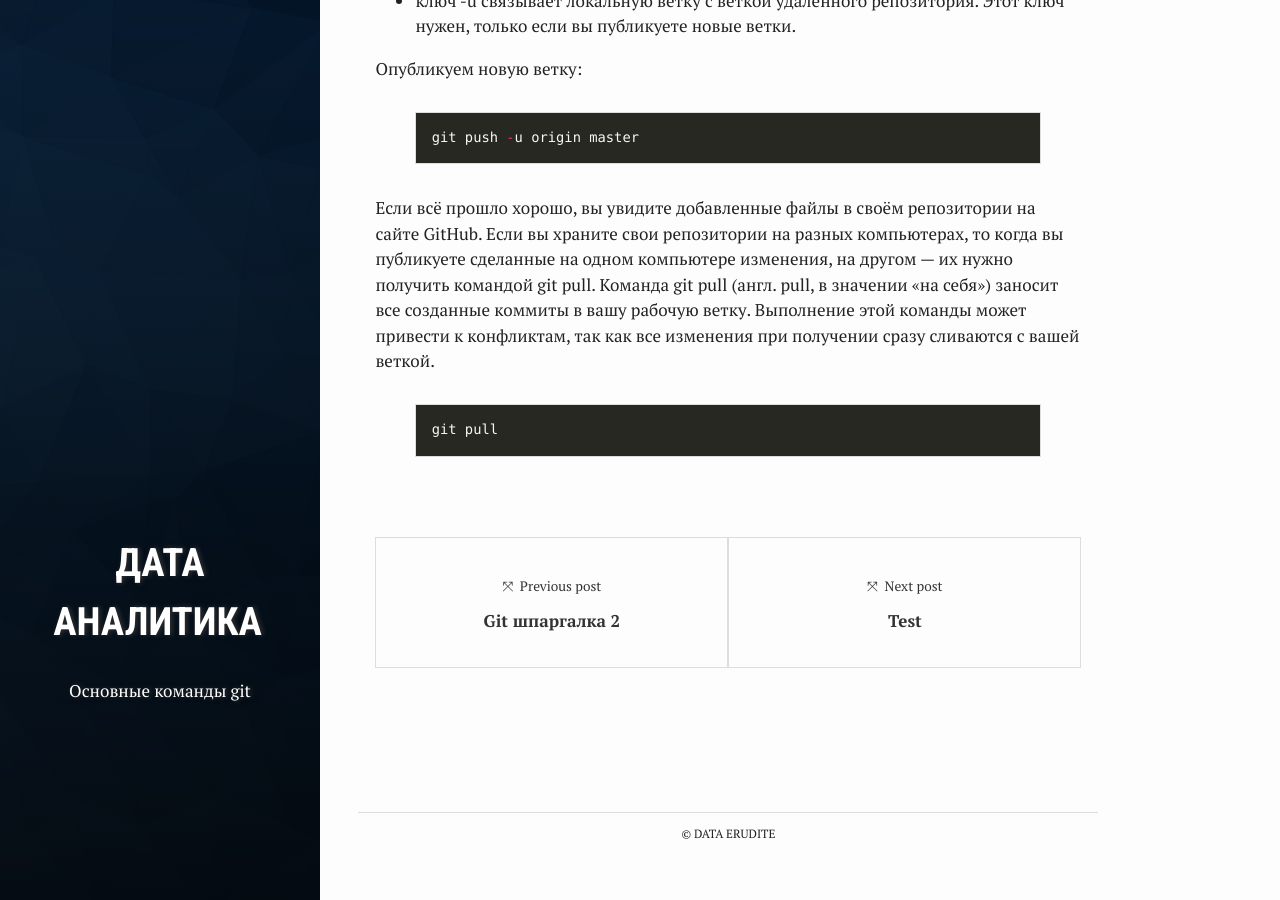
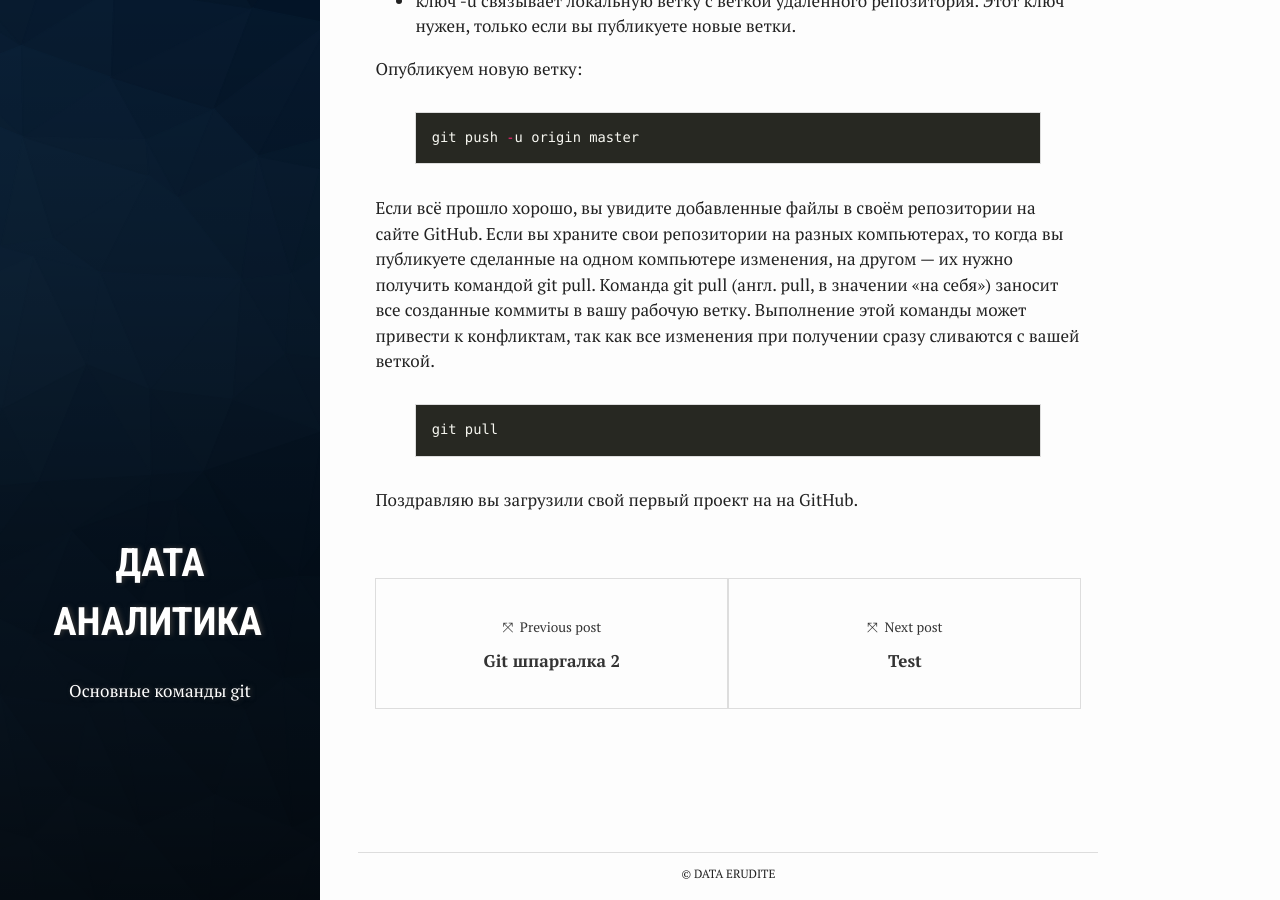
Before and after one commit to p1aton/p1aton.github.io, a Jekyll site: the page built from _posts/2017-10-19-git.md, in a window 1280 px wide and 900 px high, scrolled down 7220 px. Built offline with Jekyll 4.4.1, drawn with Linux system fonts in a browser that asks for light colours.

Commit message:
Update 2017-10-19-git.md

```diff
--- a/_posts/2017-10-19-git.md
+++ b/_posts/2017-10-19-git.md
@@ -320,3 +320,5 @@ git push -u origin master
 {% highlight python %}
 git pull
 {% endhighlight %}
+
+Поздравляю вы загрузили свой первый проект на на GitHub.
```
